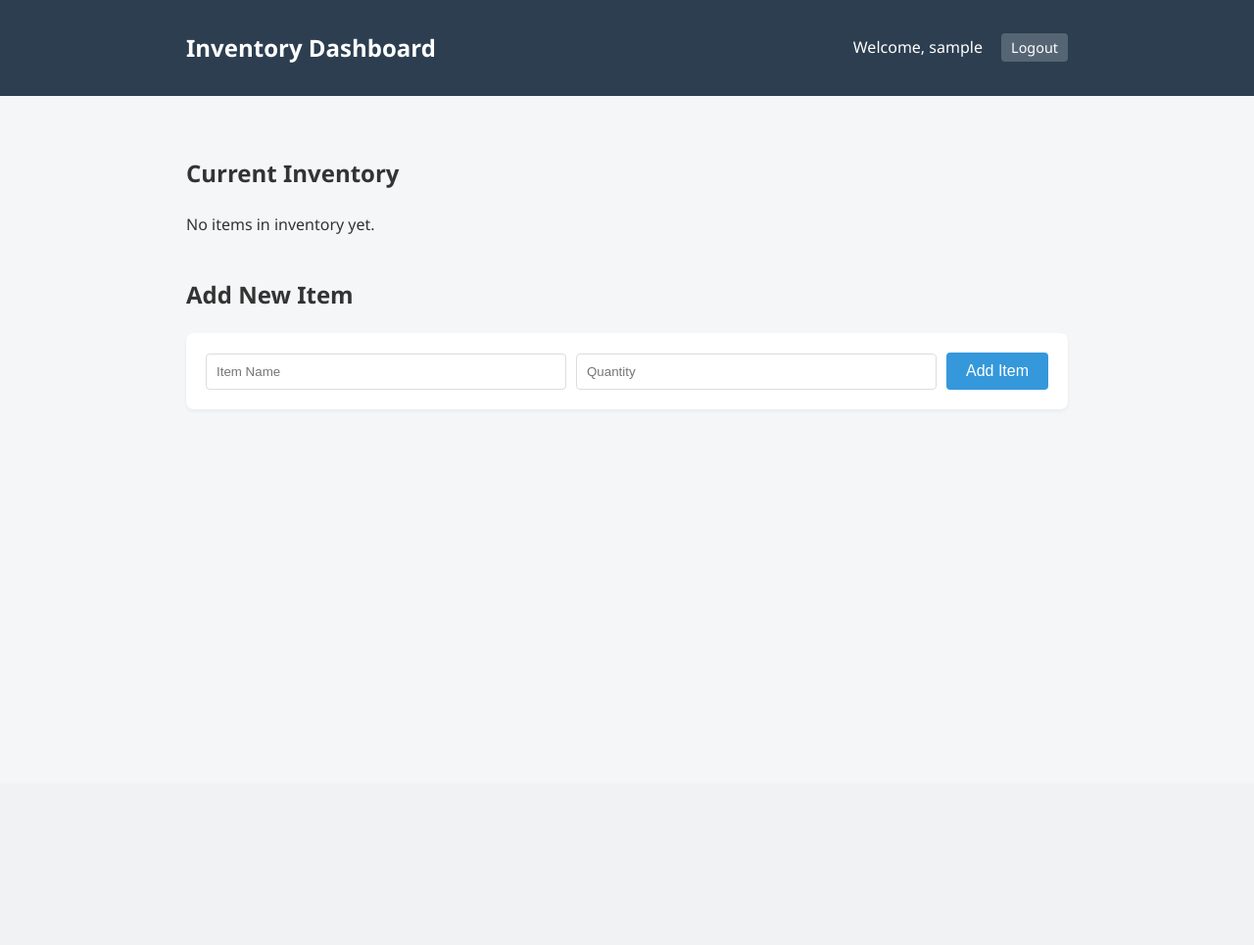
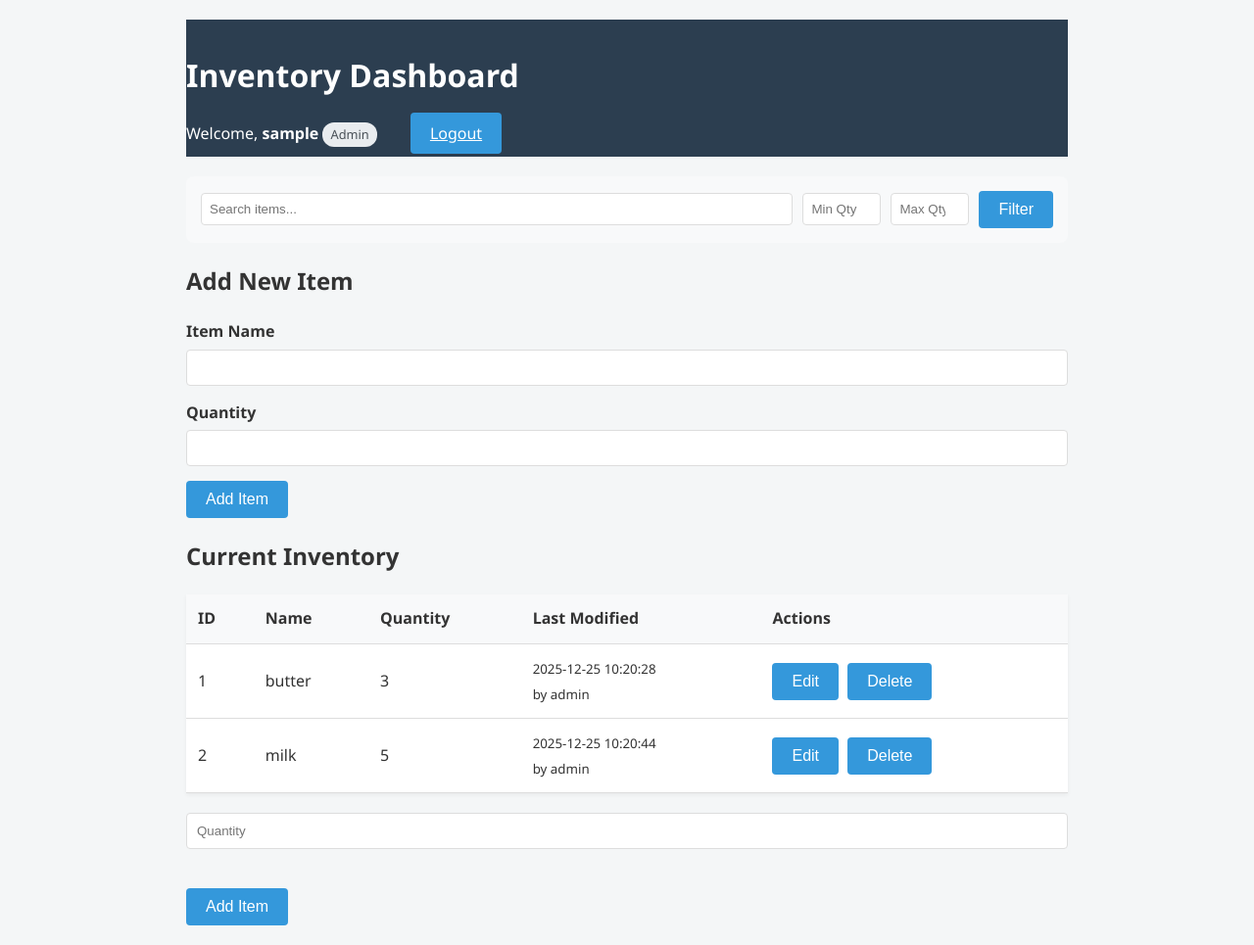
Before and after one commit to HenokTade/inventory-tracker, a Flask app: page /dashboard in a window 1280 px wide. Shown: the whole page at 98% size. Before the commit the page ends 418 px from the top, so only its background shows below. Run offline with Flask 3, Linux system fonts and the light colour scheme; the visitor is signed in with stand-in values (Sample User, id 1).

Commit message:
Feat: Implement missing CR features (Edit, Search, Roles) for v1.1.0

```diff
--- a/src/app.py
+++ b/src/app.py
@@ -1,10 +1,19 @@
 from flask import Flask, render_template, request, redirect, url_for, session, jsonify
 import json
 import os
+import datetime
 
 app = Flask(__name__)
 app.secret_key = 'super_secret_key_for_demo_purposes'
 DATA_FILE = 'items.json'
+
+# Mock Data for Users (CR-003: Role Management)
+# In a real app, this would be in a database
+USERS = {
+    'admin': {'password': 'admin', 'role': 'Admin'},      # Full Access
+    'manager': {'password': 'manager', 'role': 'Manager'}, # Add/Edit/Search
+    'viewer': {'password': 'viewer', 'role': 'Viewer'}     # Read Only
+}
 
 def load_items():
     if not os.path.exists(DATA_FILE):
@@ -31,25 +40,60 @@ def login():
     if request.method == 'POST':
         username = request.form.get('username')
         password = request.form.get('password')
-        # Simple hardcoded check
-        if username == 'admin' and password == 'admin':
+
+        if username in USERS and USERS[username]['password'] == password:
             session['user'] = username
+            session['role'] = USERS[username]['role']
             return redirect(url_for('dashboard'))
         else:
-            error = 'Invalid Credentials. Please try again.'
+            error = 'Invalid Credentials. Try admin/admin, manager/manager, or viewer/viewer'
     return render_template('login.html', error=error)
 
 @app.route('/dashboard')
 def dashboard():
     if 'user' not in session:
         return redirect(url_for('login'))
+
     items = load_items()
-    return render_template('dashboard.html', items=items, user=session['user'])
+
+    # CR-002: Search and Filter
+    query = request.args.get('search', '').lower()
+    min_qty = request.args.get('min_qty')
+    max_qty = request.args.get('max_qty')
+
+    filtered_items = []
+
+    for item in items:
+        # Search Filter
+        if query and query not in item['name'].lower():
+            continue
+
+        # Quantity Filter
+        try:
+            qty = int(item['quantity'])
+            if min_qty and qty < int(min_qty):
+                continue
+            if max_qty and qty > int(max_qty):
+                continue
+        except ValueError:
+            pass # Ignore INVALID quantity data for filtering
+
+        filtered_items.append(item)
+
+    return render_template('dashboard.html',
+                           items=filtered_items,
+                           user=session['user'],
+                           role=session['role'],
+                           search_query=query)
 
 @app.route('/add', methods=['POST'])
 def add_item():
     if 'user' not in session:
         return redirect(url_for('login'))
+
+    # Permission Check (Viewer cannot add)
+    if session.get('role') == 'Viewer':
+        return redirect(url_for('dashboard'))
 
     item_name = request.form.get('name')
     item_quantity = request.form.get('quantity')
@@ -57,18 +101,63 @@ def add_item():
     if item_name and item_quantity:
         items = load_items()
         new_item = {
-            'id': len(items) + 1,
+            'id': len(items) + 1, # Simple ID generation
             'name': item_name,
-            'quantity': item_quantity
+            'quantity': item_quantity,
+            'last_modified': datetime.datetime.now().strftime("%Y-%m-%d %H:%M:%S"),
+            'modified_by': session['user']
         }
         items.append(new_item)
         save_items(items)
 
     return redirect(url_for('dashboard'))
 
+# CR-001: Edit Item Route
+@app.route('/edit/<int:item_id>', methods=['POST'])
+def edit_item(item_id):
+    if 'user' not in session:
+        return redirect(url_for('login'))
+
+    # Permission Check (Viewer cannot edit)
+    if session.get('role') == 'Viewer':
+        return redirect(url_for('dashboard'))
+
+    item_name = request.form.get('name')
+    item_quantity = request.form.get('quantity')
+
+    if item_name and item_quantity:
+        items = load_items()
+        for item in items:
+            if item.get('id') == item_id:
+                item['name'] = item_name
+                item['quantity'] = item_quantity
+                item['last_modified'] = datetime.datetime.now().strftime("%Y-%m-%d %H:%M:%S")
+                item['modified_by'] = session['user']
+                break
+        save_items(items)
+
+    return redirect(url_for('dashboard'))
+
+# CR-001: Delete Item Route (Admin Only)
+@app.route('/delete/<int:item_id>', methods=['POST'])
+def delete_item(item_id):
+    if 'user' not in session:
+        return redirect(url_for('login'))
+
+    # Permission Check (Only Admin can delete)
+    if session.get('role') != 'Admin':
+        return redirect(url_for('dashboard'))
+
+    items = load_items()
+    # Create new list excluding the item to delete
+    items = [item for item in items if item.get('id') != item_id]
+    save_items(items)
+
+    return redirect(url_for('dashboard'))
+
 @app.route('/logout')
 def logout():
-    session.pop('user', None)
+    session.clear()
     return redirect(url_for('login'))
 
 if __name__ == '__main__':
--- /dev/null
+++ b/src/items.json
@@ -0,0 +1,16 @@
+[
+    {
+        "id": 1,
+        "name": "butter",
+        "quantity": "3",
+        "last_modified": "2025-12-25 10:20:28",
+        "modified_by": "admin"
+    },
+    {
+        "id": 2,
+        "name": "milk",
+        "quantity": "5",
+        "last_modified": "2025-12-25 10:20:44",
+        "modified_by": "admin"
+    }
+]
--- a/src/templates/dashboard.html
+++ b/src/templates/dashboard.html
@@ -1,34 +1,74 @@
 <!DOCTYPE html>
 <html lang="en">
-
 <head>
     <meta charset="UTF-8">
     <meta name="viewport" content="width=device-width, initial-scale=1.0">
     <title>Dashboard - Inventory Tracker</title>
     <link rel="stylesheet" href="{{ url_for('static', filename='style.css') }}">
+    <!-- Simple Modal Styles -->
+    <style>
+        .modal { display: none; position: fixed; z-index: 1; left: 0; top: 0; width: 100%; height: 100%; overflow: auto; background-color: rgba(0,0,0,0.4); }
+        .modal-content { background-color: #fefefe; margin: 15% auto; padding: 20px; border: 1px solid #888; width: 80%; max-width: 500px; border-radius: 8px; }
+        .close { color: #aaa; float: right; font-size: 28px; font-weight: bold; cursor: pointer; }
+        .close:hover { color: black; }
+        .action-btn { margin-right: 5px; cursor: pointer; }
+        .search-bar { margin-bottom: 20px; padding: 15px; background: #f8f9fa; border-radius: 8px; }
+        .role-badge { display: inline-block; padding: 2px 8px; border-radius: 12px; font-size: 0.8em; background: #e9ecef; color: #495057; }
+    </style>
 </head>
-
 <body>
-    <header>
-        <div class="container header-content">
+    <div class="container">
+        <header>
             <h1>Inventory Dashboard</h1>
             <div class="user-info">
-                <span>Welcome, {{ user }}</span>
-                <a href="{{ url_for('logout') }}" class="btn-small">Logout</a>
+                <span>Welcome, <strong>{{ user }}</strong> <span class="role-badge">{{ role }}</span></span>
+                <a href="{{ url_for('logout') }}" class="btn logout">Logout</a>
             </div>
+        </header>
+
+        <!-- CR-002: Search and Filter Section -->
+        <div class="search-bar">
+            <form action="{{ url_for('dashboard') }}" method="GET" style="display: flex; gap: 10px; align-items: center; flex-wrap: wrap;">
+                <input type="text" name="search" placeholder="Search items..." value="{{ search_query }}" style="flex: 1; padding: 8px;">
+                <input type="number" name="min_qty" placeholder="Min Qty" style="width: 80px; padding: 8px;">
+                <input type="number" name="max_qty" placeholder="Max Qty" style="width: 80px; padding: 8px;">
+                <button type="submit" class="btn">Filter</button>
+                {% if search_query %}
+                <a href="{{ url_for('dashboard') }}" class="btn" style="background: #6c757d;">Clear</a>
+                {% endif %}
+            </form>
         </div>
-    </header>
 
-    <main class="container">
-        <section class="inventory-list">
+        <!-- Add Item Section (Hidden for Viewers) -->
+        {% if role != 'Viewer' %}
+        <div class="add-item-section">
+            <h2>Add New Item</h2>
+            <form action="{{ url_for('add_item') }}" method="POST" class="add-form">
+                <div class="form-group">
+                    <label for="name">Item Name</label>
+                    <input type="text" id="name" name="name" required>
+                </div>
+                <div class="form-group">
+                    <label for="quantity">Quantity</label>
+                    <input type="number" id="quantity" name="quantity" required min="0">
+                </div>
+                <button type="submit" class="btn primary">Add Item</button>
+            </form>
+        </div>
+        {% endif %}
+
+        <div class="inventory-list">
             <h2>Current Inventory</h2>
-            {% if items %}
             <table>
                 <thead>
                     <tr>
                         <th>ID</th>
-                        <th>Item Name</th>
+                        <th>Name</th>
                         <th>Quantity</th>
+                        <th>Last Modified</th>
+                        {% if role != 'Viewer' %}
+                        <th>Actions</th>
+                        {% endif %}
                     </tr>
                 </thead>
                 <tbody>
@@ -37,22 +77,35 @@
                         <td>{{ item.id }}</td>
                         <td>{{ item.name }}</td>
                         <td>{{ item.quantity }}</td>
+                        <td>
+                            <small>
+                                {{ item.last_modified if item.last_modified else '-' }}
+                                {% if item.modified_by %}
+                                <br>by {{ item.modified_by }}
+                                {% endif %}
+                            </small>
+                        </td>
+                        {% if role != 'Viewer' %}
+                        <td>
+                            <!-- CR-001: Edit Button -->
+                            <button onclick="openEditModal('{{ item.id }}', '{{ item.name }}', '{{ item.quantity }}')" class="btn small action-btn">Edit</button>
+
+                            <!-- CR-001: Delete Button (Admin Only) -->
+                            {% if role == 'Admin' %}
+                            <form action="{{ url_for('delete_item', item_id=item.id) }}" method="POST" style="display: inline;" onsubmit="return confirm('Are you sure?');">
+                                <button type="submit" class="btn small danger action-btn">Delete</button>
+                            </form>
+                            {% endif %}
+                        </td>
+                        {% endif %}
+                    </tr>
+                    {% else %}
+                    <tr>
+                        <td colspan="5" style="text-align: center;">No items found.</td>
                     </tr>
                     {% endfor %}
                 </tbody>
             </table>
-            {% else %}
-            <p class="empty-state">No items in inventory yet.</p>
-            {% endif %}
-        </section>
-
-        <section class="add-item-form">
-            <h2>Add New Item</h2>
-            <form action="{{ url_for('add_item') }}" method="POST" class="inline-form">
-                <div class="form-group">
-                    <input type="text" name="name" placeholder="Item Name" required>
-                </div>
-                <div class="form-group">
                     <input type="number" name="quantity" placeholder="Quantity" required>
                 </div>
                 <button type="submit" class="btn">Add Item</button>
```
Also changed, not shown: tests/test_cr_implementation.py (added, +113 -0 lines).
